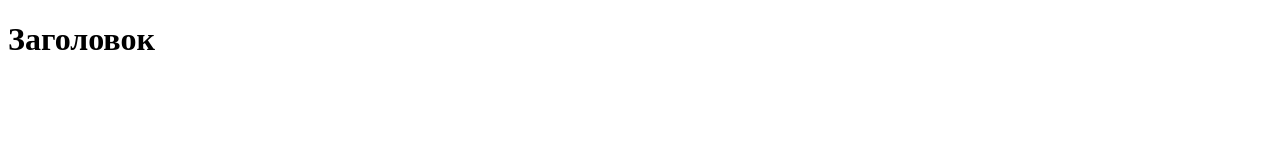
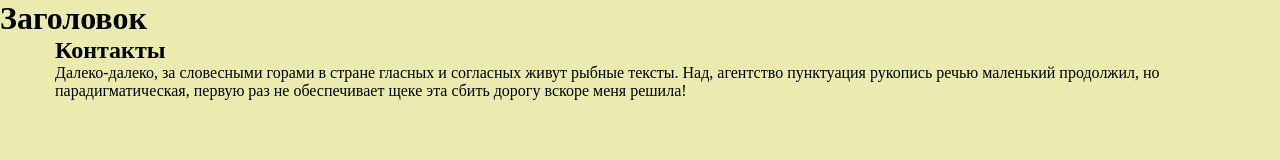
Before and after one commit to vvskv/lesson-git, a plain HTML site: page index.html in a window 1280 px wide. Drawn offline with Linux system fonts and the light colour scheme.

Commit message:
Создал раздел контакты

```diff
--- /dev/null
+++ b/assets/style.css
@@ -0,0 +1,13 @@
+*{
+    box-sizing: border-box;
+    padding: 0;
+    margin: 0;
+}
+
+section {
+    width: 1170px;
+    margin: 0 auto;
+}
+body {
+    background-color: rgb(233, 235, 175);
+}
--- a/index.html
+++ b/index.html
@@ -5,11 +5,17 @@
     <meta http-equiv="X-UA-Compatible" content="IE=edge">
     <meta name="viewport" content="width=device-width, initial-scale=1.0">
     <title>Document</title>
+    <link rel="stylesheet" href="assets/style.css">
 </head>
 <body>
     <header>
         <h1>Заголовок</h1>
     </header>
 
+    <section>
+        <h2>Контакты</h2>
+        <p>Далеко-далеко, за словесными горами в стране гласных и согласных живут рыбные тексты. Над, агентство пунктуация рукопись речью маленький продолжил, но парадигматическая, первую раз не обеспечивает щеке эта сбить дорогу вскоре меня решила!</p>
+    </section>
+
 </body>
 </html>
```
